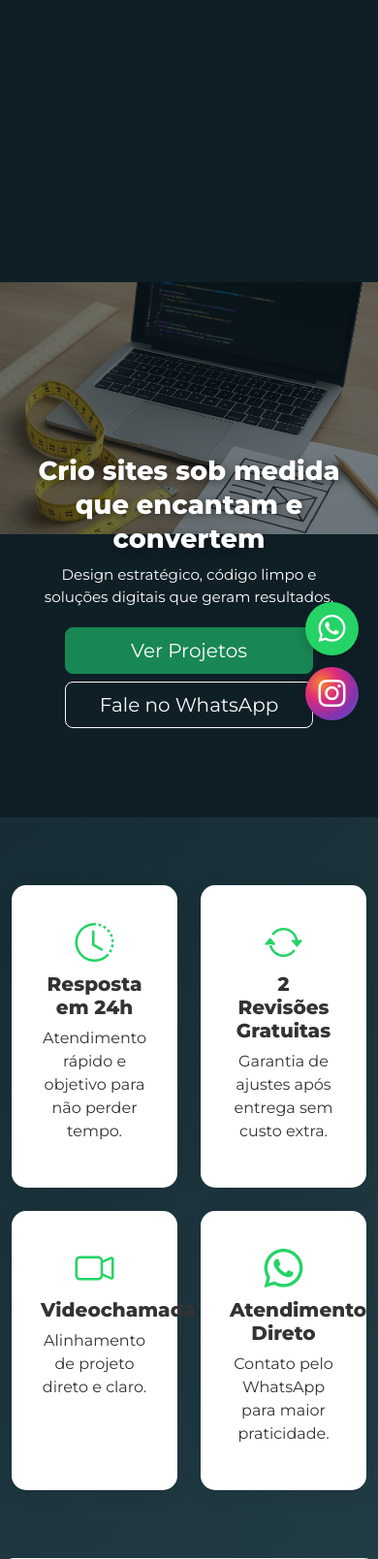
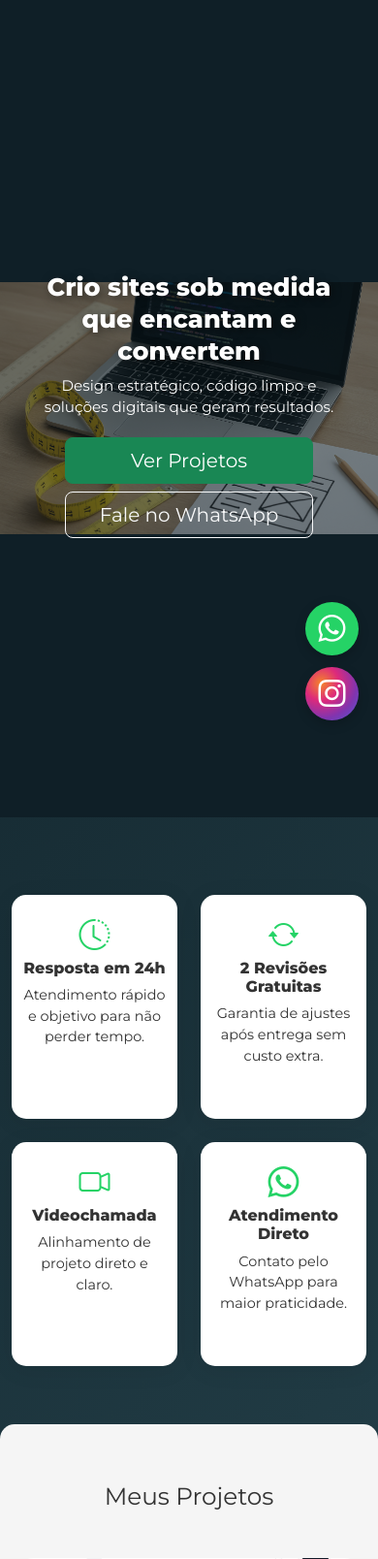
Before and after one commit to VitorGoldner/site_inst_meu, a Flask app: page / in a window 390 px wide. Shown: the part 81-1689 px from the top of the page at 97% size. Run offline with Flask 3, Linux system fonts and the light colour scheme.

Commit message:
ajustes para mobile na homepage

```diff
--- a/templates/home.html
+++ b/templates/home.html
@@ -170,22 +170,19 @@
     100% {transform: scale(1);}
 }
 
-/* Ajustes responsivos específicos */
+/* Ajustes responsivos */
 @media (max-width: 768px) {
     .hero-section {
-        height: 100dvh !important;
-        background: url("{{ url_for('static', filename='imagem/hero.png') }}") no-repeat center center / contain !important;
-        background-color: #0f2027 !important;
+        height: 100vh !important;
+        background-position: center center !important;
+        background-size: contain !important; /* Mostra imagem inteira */
+        background-color: #0f2027 !important; /* Fundo neutro para completar espaços */
         background-repeat: no-repeat !important;
-        display: flex;
-        align-items: flex-end; /* conteúdo mais embaixo */
-        justify-content: center;
-        padding-bottom: 8vh; /* equilíbrio visual */
+        padding: 2rem 0;
     }
     .hero-content {
         padding: 0 1rem;
         max-width: 90%;
-        text-align: center;
     }
     .hero-content h1 {
         font-size: 1.9rem !important;
@@ -200,23 +197,42 @@
         width: 80%;
         margin: 8px auto;
     }
+
+    /* Ajuste de cards no mobile */
+    .benefit-card {
+        padding: 20px 15px;
+        margin: 10px 0;
+        text-align: center;
+    }
+    .benefit-card i {
+        font-size: 2rem;
+        margin-bottom: 10px;
+    }
+    .benefit-card h5 {
+        font-size: 1rem;
+        margin-bottom: 8px;
+    }
+    .benefit-card p {
+        font-size: 0.9rem;
+    }
 }
 
 /* Ajuste extra para telas muito pequenas */
 @media (max-width: 480px) {
     .hero-section {
-        height: 100dvh !important;
+        height: 100vh !important;
         background-position: center center !important;
         background-size: contain !important;
         background-color: #0f2027 !important;
-        align-items: flex-end;
-        padding-bottom: 10vh;
     }
     .hero-content h1 {
-        font-size: 1.7rem !important;
+        font-size: 1.6rem !important;
     }
     .hero-content p {
         font-size: 0.95rem !important;
+    }
+    .benefit-card {
+        padding: 18px 12px;
     }
 }
 </style>
```
